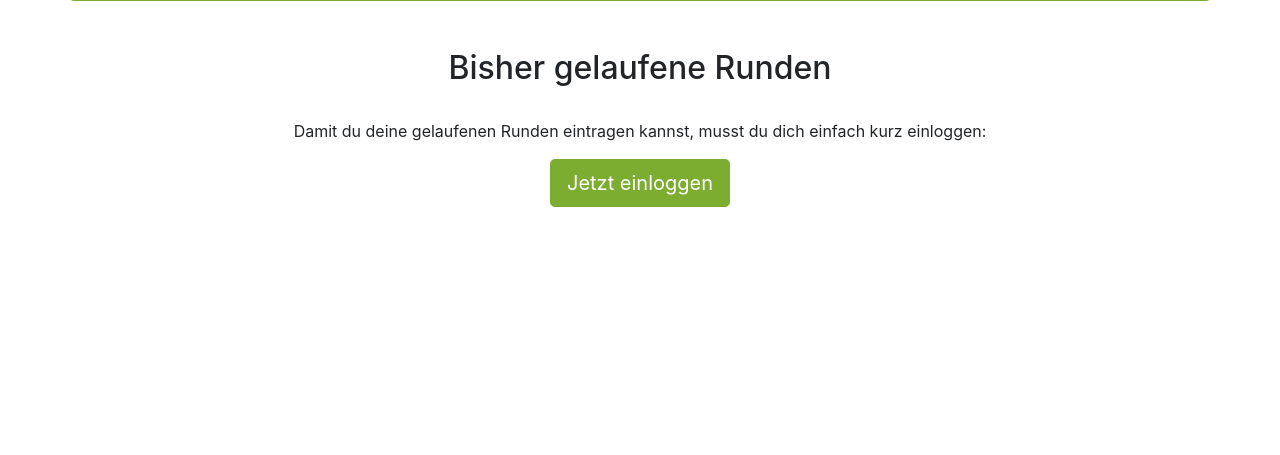
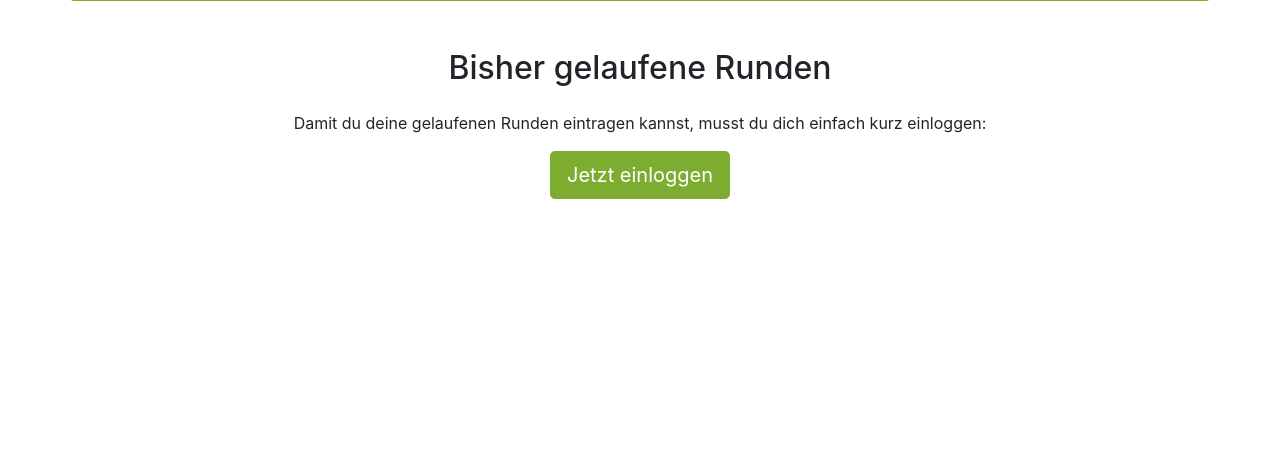
Before and after one commit to perprogramming/spendenlauf-dsn, a Symfony app: template templates/index/index.html.twig in a window 1280 px wide. Shown: the part 278-733 px from the top of the page. Run offline with Twig, Linux system fonts and the light colour scheme; the template is opened without the code that fills it, so the values that code supplies are empty; style sheets or scripts are compiled from the project's sources; some libraries are stand-ins or nearby versions.

Commit message:
Improve cache and design

```diff
--- a/assets/scss/app.scss
+++ b/assets/scss/app.scss
@@ -5,5 +5,5 @@ $green: #7cad31;
 @import "~bootstrap/scss/bootstrap";
 
 .rounds {
-    font-size: 10em;
+    font-size: 8em;
 }
--- a/templates/index/index.html.twig
+++ b/templates/index/index.html.twig
@@ -3,14 +3,14 @@
 {% block title %}Startseite{% endblock %}
 
 {% block body %}
-    <div class="row mb-3">
+    <div class="row mb-2">
         <div class="col-12 text-center">
             <h2>Bisher gelaufene Runden</h2>
             <p class="rounds">{{ numberOfRounds }}</p>
         </div>
     </div>
     <div class="row">
-        <div class="col-12 text-center">
+        <div class="col-12 text-center mb-2">
             {% if is_granted('ROLE_USER') %}
                 <form action="{{ path('add_round') }}" method="post">
                     <button type="submit" class="btn btn-success btn-lg">Runde eintragen!</button>
```
Also changed, not shown: .github/workflows/main.yml.
